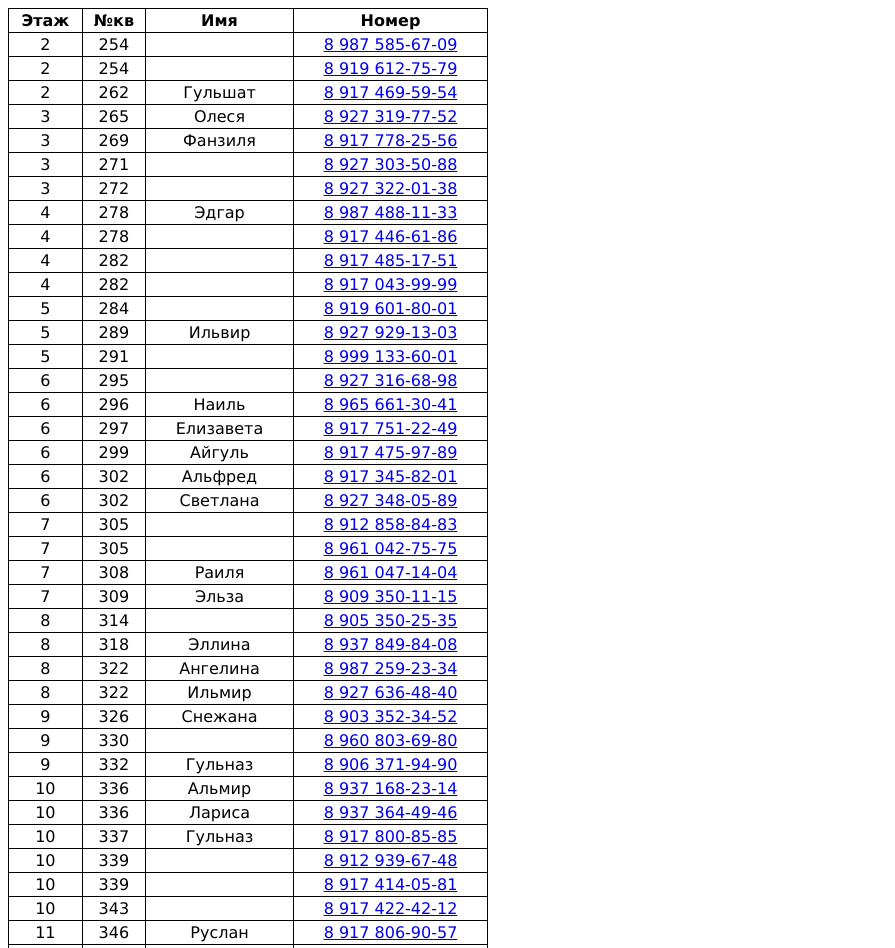
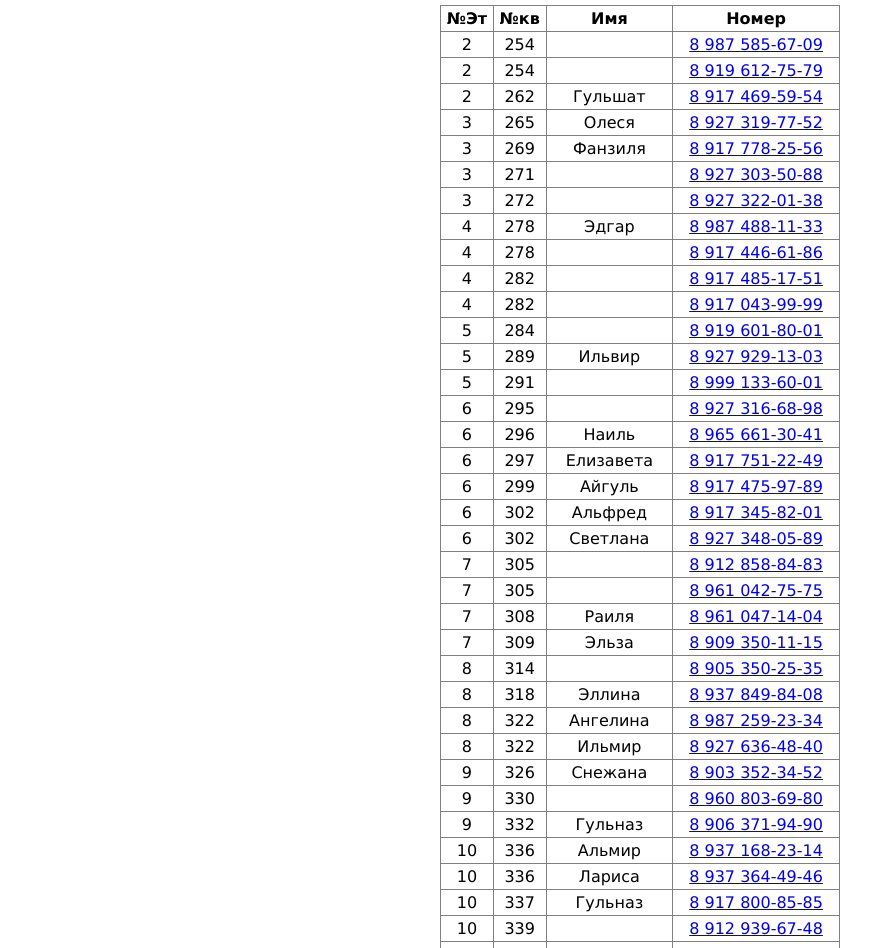
Before and after one commit to saferq/neighbors156b, a plain HTML site: page index.html in a window 1280 px wide. Shown: the top 948 px of the page, without its empty margins (0-895 px from the left). Drawn offline with Linux system fonts and the light colour scheme.

Commit message:
style add flex

```diff
--- a/index.html
+++ b/index.html
@@ -10,10 +10,10 @@
     <div id="contacts">
       <table>
         <tr>
-          <td><b>Этаж</b></td>
+          <td><b>№Эт</b></td>
           <td><b>№кв</b></td>
           <td><b>Имя</b></td>
-          <td nowrap><b>Номер </b></td>
+          <td nowrap><b>Номер</b></td>
         </tr>
         <tr>
           <td>2</td>
--- a/style/main.css
+++ b/style/main.css
@@ -1,15 +1,23 @@
+body{
+  padding: 5px 0px 0 0;
+  margin: 0;
+}
+#contacts {
+  display: flex;
+  flex-wrap: nowrap;
+  justify-content: center;
+}
+
 table {
-    width: 30rem;
-    font-family: Verdana, Arial, Helvetica, sans-serif;
-    border-collapse: collapse;
-  }
+  width: 100%;
+  max-width: 25rem;
+  font-family: Verdana, Arial, Helvetica, sans-serif;
+  font-size: 1.0em;
+  border-collapse: collapse;
+}
 
-  tr {
-    border: 1px solid;
-  }
-
-  td {
-    text-align: center;
-    border: 1px solid;
-    padding: 2px;
-  }
+td {
+  text-align: center;
+  border: 1px solid gray;
+  padding: 3px 1px;
+}
```
